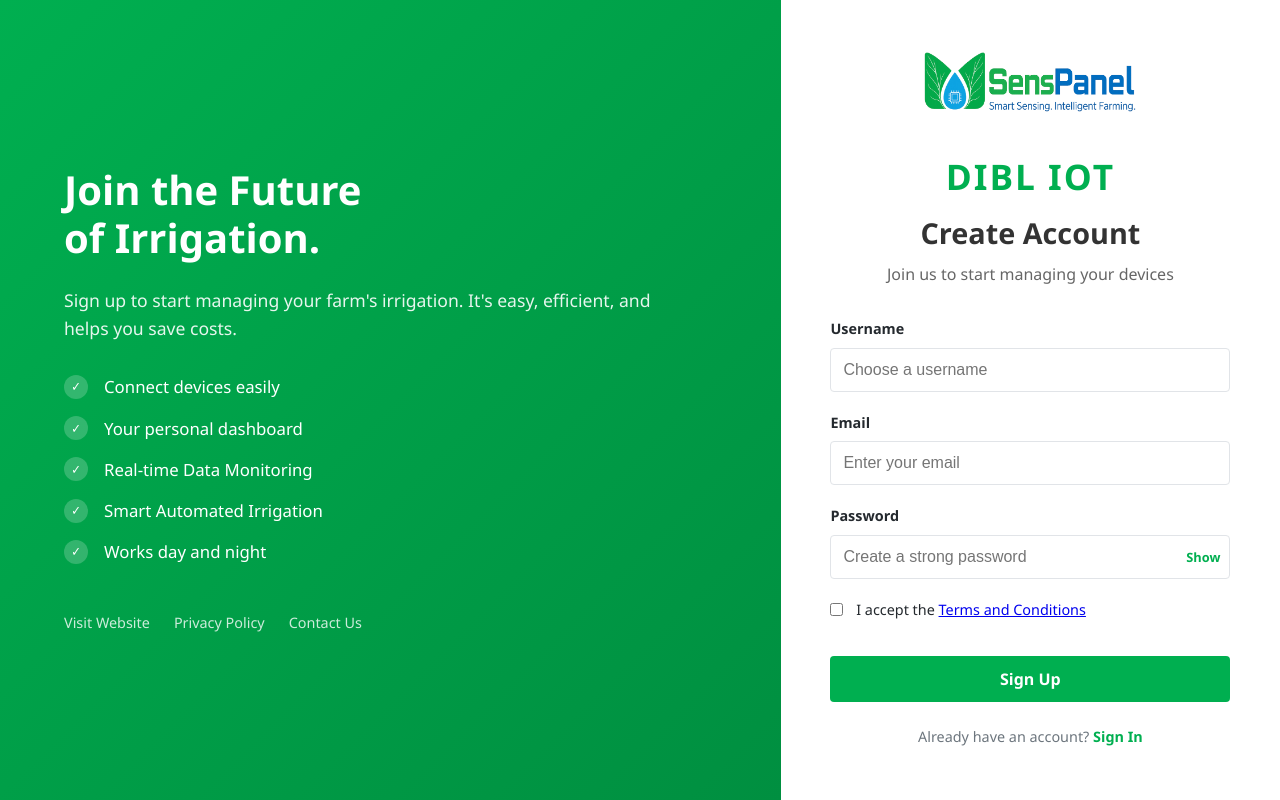
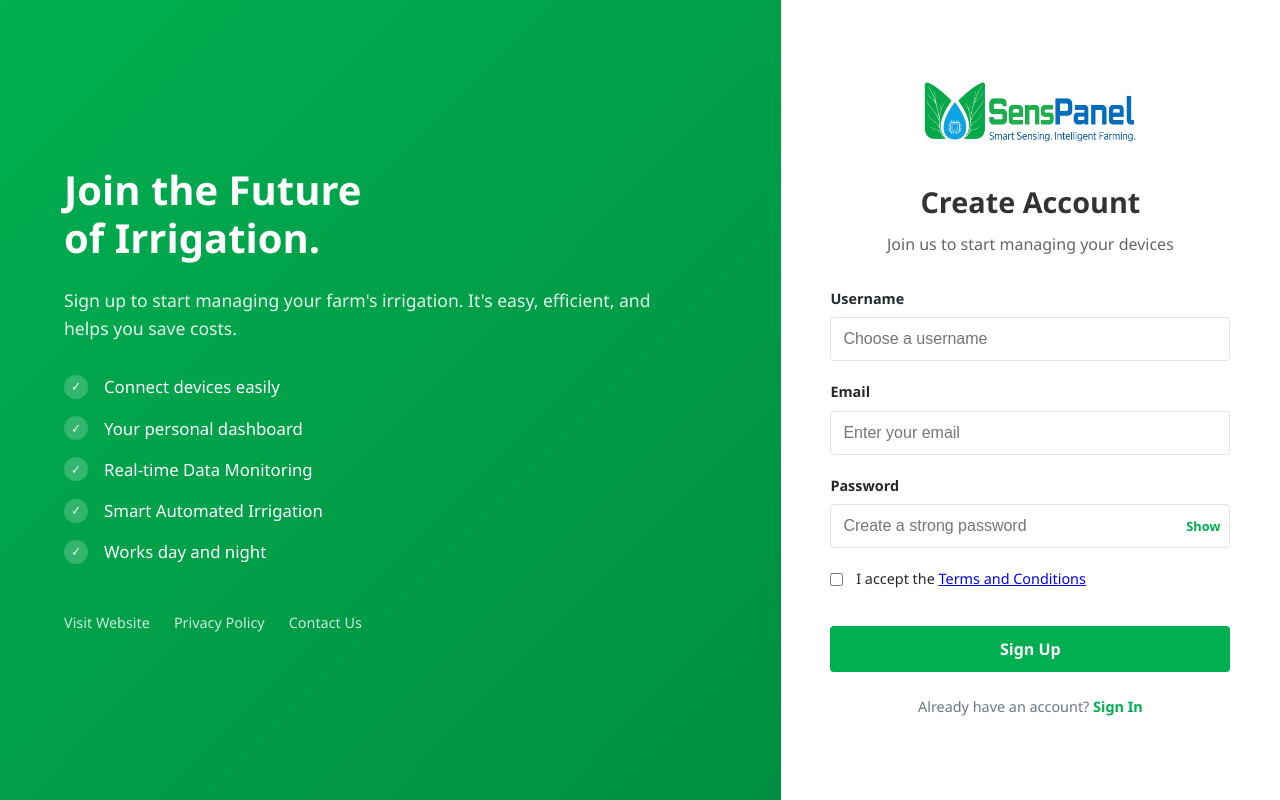
Before and after one commit to arif-dibl/dibl-iot, a Python web app: template src/templates/signup.html in a window 1280 px wide. Run offline with Jinja, Linux system fonts and the light colour scheme; the template is opened without the code that fills it, so the values that code supplies are empty.

Commit message:
style: hide DIBL IOT

```diff
--- a/src/templates/login.html
+++ b/src/templates/login.html
@@ -44,7 +44,7 @@
                 <div class="brand-logo">
                     <img src="{{ prefix }}/static/images/logo.png" alt="DIBL IoT">
                 </div>
-                <h1 class="branding-title">DIBL IOT</h1>
+                <h1 class="branding-title" style="display:none;">DIBL IOT</h1>
                 <h2 class="auth-title">Welcome Back</h2>
                 <p class="auth-subtitle">Sign in to continue to your dashboard</p>
 
--- a/src/templates/signup.html
+++ b/src/templates/signup.html
@@ -45,7 +45,7 @@
                 <div class="brand-logo">
                     <img src="{{ prefix }}/static/images/logo.png" alt="DIBL IoT">
                 </div>
-                <h1 class="branding-title">DIBL IOT</h1>
+                <h1 class="branding-title" style="display:none;">DIBL IOT</h1>
                 <h2 class="auth-title">Create Account</h2>
                 <p class="auth-subtitle">Join us to start managing your devices</p>
 
```
